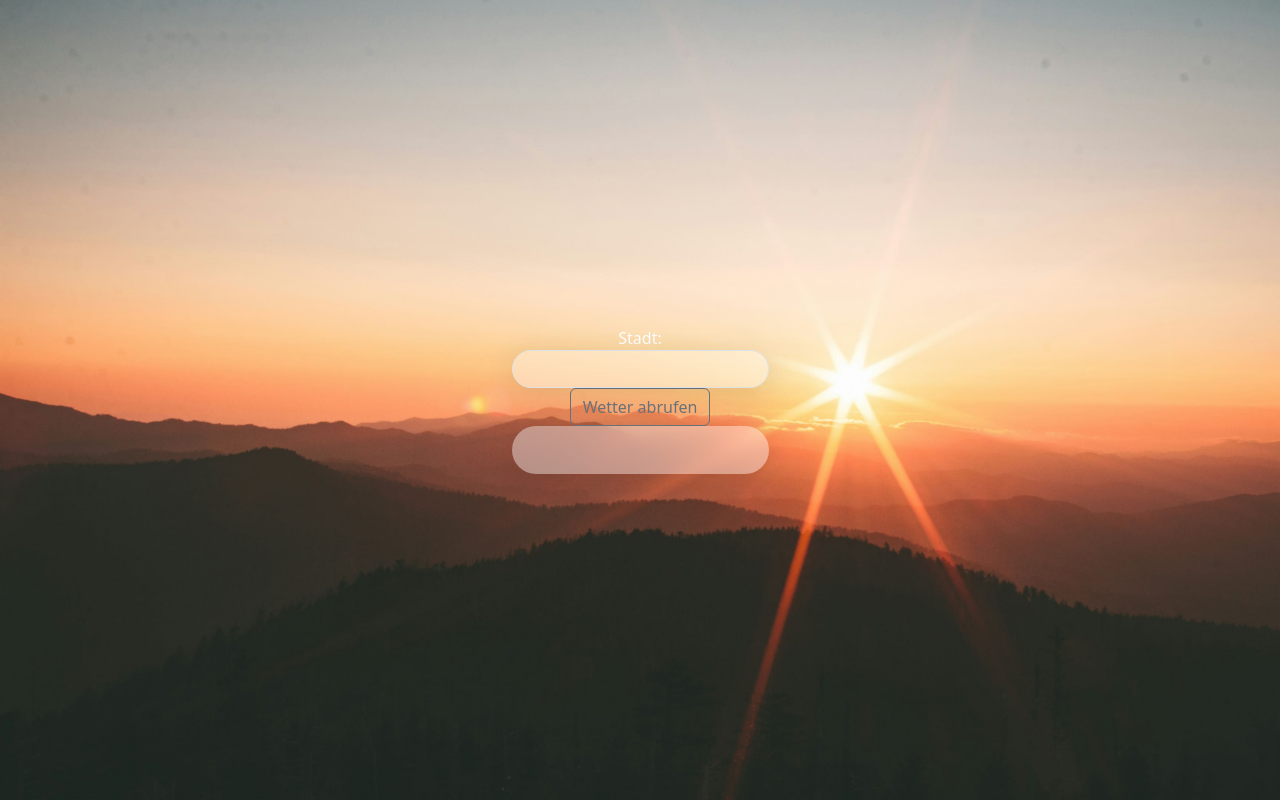
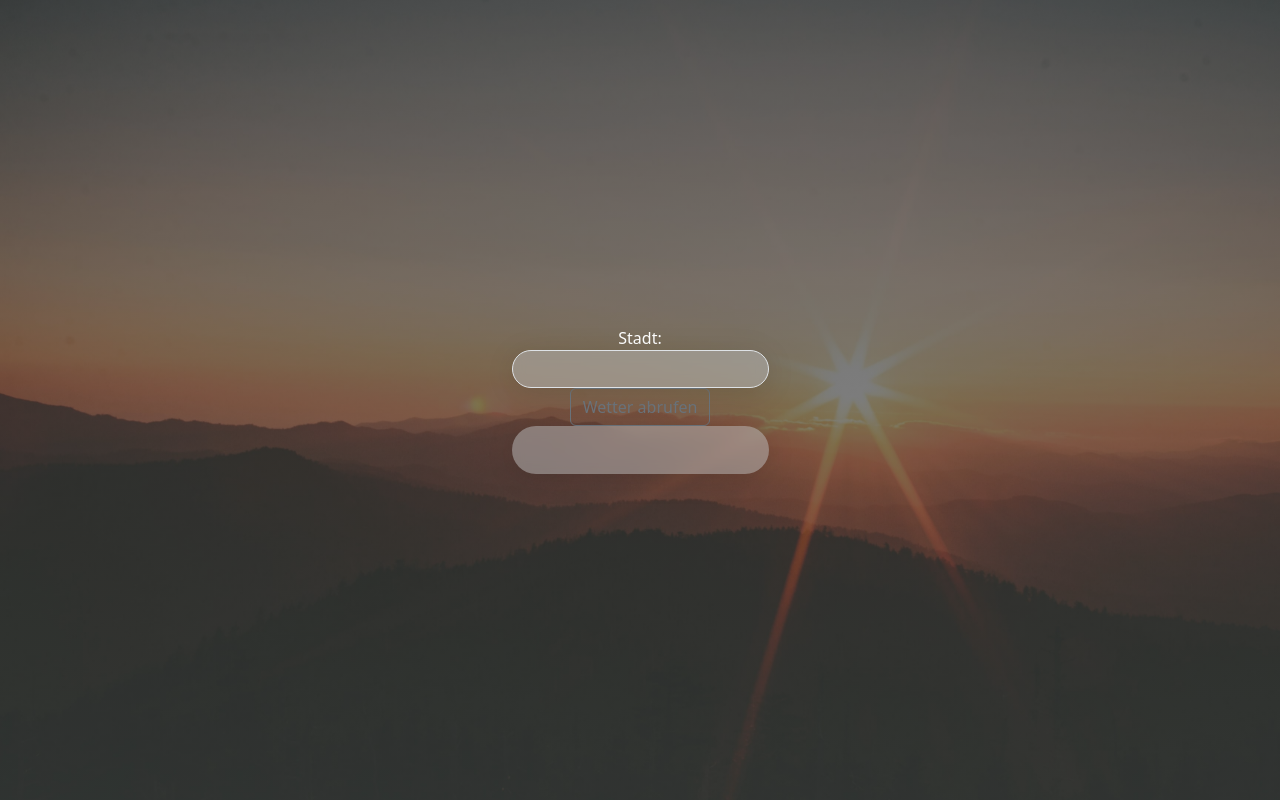
Before and after one commit to lrnswlln/weather-app-nodejs, a website: page public/index.html in a window 1280 px wide. Drawn offline with nearby package versions, Linux system fonts and the light colour scheme; files that its build step writes are made by us from their sources.

Commit message:
added some styling and fixed timezone bug

```diff
--- a/scss/pages/_index.scss
+++ b/scss/pages/_index.scss
@@ -1,5 +1,5 @@
 .img-bg {
-  background-image: url("../media/img/default_bg.jpg");
+  background-image: linear-gradient(rgb(35 35 35 / 68%), rgb(61 61 61 / 57%)), url(../media/img/default_bg.jpg);
   background-position: center;
   background-size: cover;
 }
@@ -11,11 +11,16 @@
     max-width: 1024px;
 
     .blurry-bg {
-      background: rgba(255, 255, 255, 0.40);
+      background: rgb(184 184 184 / 52%);
       border-radius: 16px;
-      box-shadow: 0 4px 30px rgba(0, 0, 0, 0.1);
-      backdrop-filter: blur(7.8px);
-      -webkit-backdrop-filter: blur(7.8px);
+      box-shadow: 0 4px 30px rgba(0,0,0,.1);
+      backdrop-filter: blur(5.8px);
     }
   }
 }
+
+@media screen and (max-width: 550px) {
+  .sun-circle {
+    width: 50vw;
+  }
+}
```
